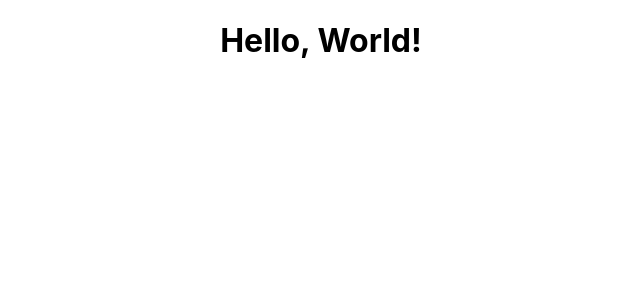
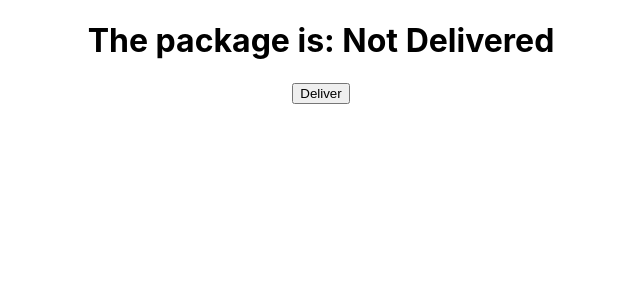
Before and after one commit to robcrusoe/react-tien, a React (Create React App) app: page / in a window 1280 px wide. Shown: the top 300 px of the page, without its empty margins (319-959 px from the left). Built offline with nearby package versions, Linux system fonts and the light colour scheme.

Commit message:
Working with `useState()`

```diff
--- a/src/App.js
+++ b/src/App.js
@@ -1,9 +1,13 @@
+import { useState } from 'react';
 import './App.css';
 
 function App() {
+  const [packageName, setPackageName] = useState('Not Delivered');
+
   return (
     <div className="App">
-      <h1>Hello, World!</h1>
+      <h1>The package is: {packageName}</h1>
+      <button type='button' onClick={() => { setPackageName('Delivered') }}>Deliver</button>
     </div>
   );
 }
```
